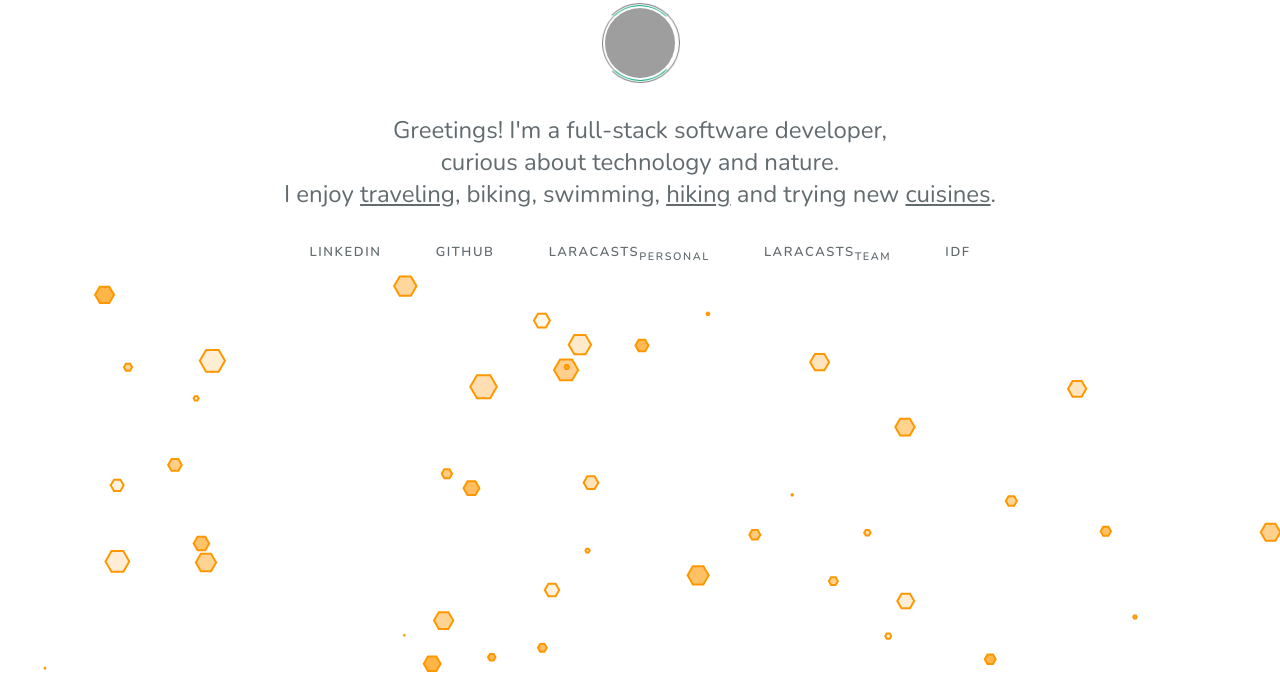
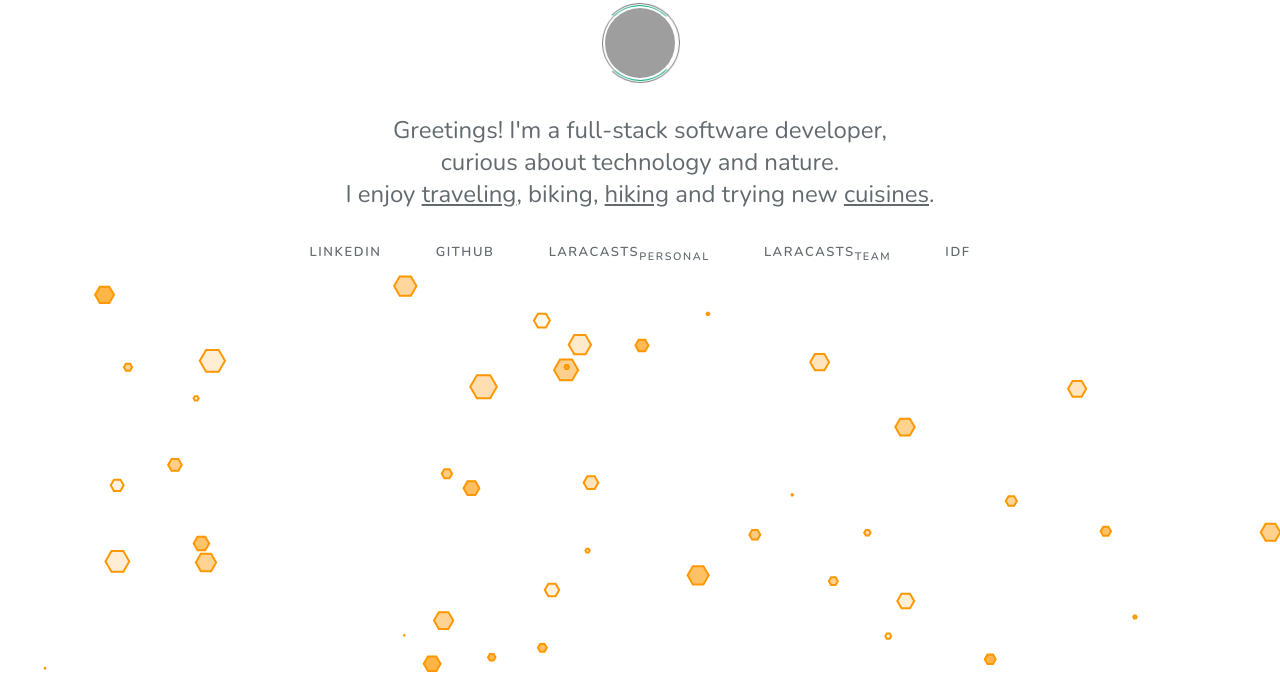
Before and after one commit to dereklobo/dereklobo.github.io, a plain HTML site: page about.html in a window 1280 px wide. Shown: the part 137-811 px from the top of the page. Drawn offline with nearby package versions, Linux system fonts and the light colour scheme; grey boxes are pictures that could not be loaded; a script that the page names is missing; some icons are missing.

Commit message:
remove swimming

```diff
--- a/about.html
+++ b/about.html
@@ -102,7 +102,7 @@
                     <br/>
                     curious about technology and nature.
                     <br/>
-                    I enjoy <a href="travel.html" aria-label="View Derek Lobo's visited countries" target="_blank" rel="noopener">traveling</a>, biking, swimming, <a href="https://www.strava.com/athletes/7263236" aria-label="View Derek Lobo's Strava hiking activities" target="_blank" rel="noopener">hiking</a> and trying new <a href="cuisines.html" aria-label="new cuisines">cuisines</a>.
+                    I enjoy <a href="travel.html" aria-label="View Derek Lobo's visited countries" target="_blank" rel="noopener">traveling</a>, biking, <a href="https://www.strava.com/athletes/7263236" aria-label="View Derek Lobo's Strava hiking activities" target="_blank" rel="noopener">hiking</a> and trying new <a href="cuisines.html" aria-label="new cuisines">cuisines</a>.
                 </div>
                 <div class="links">
                     <a href="https://www.linkedin.com/in/idereklobo/" aria-label="View Derek Lobo's linkedin profile">LinkedIn</a>
```
